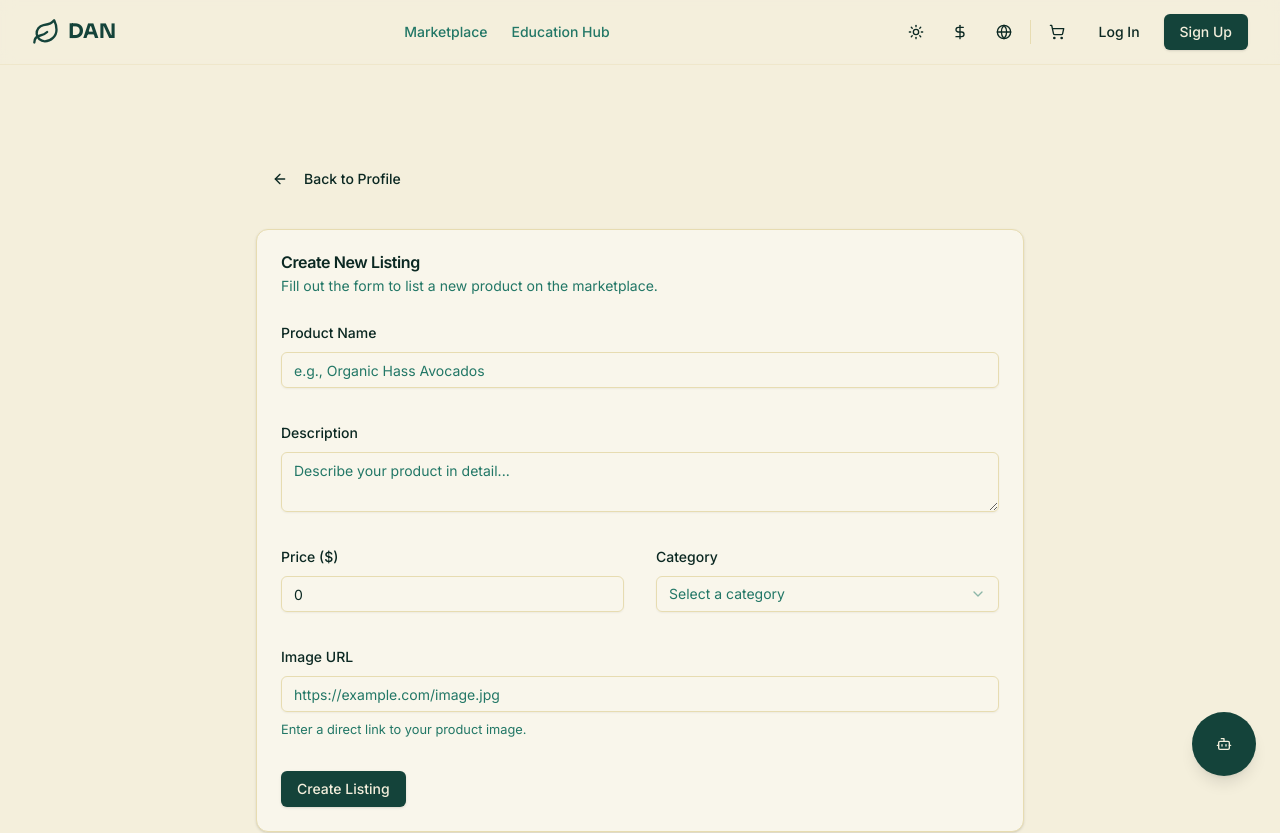
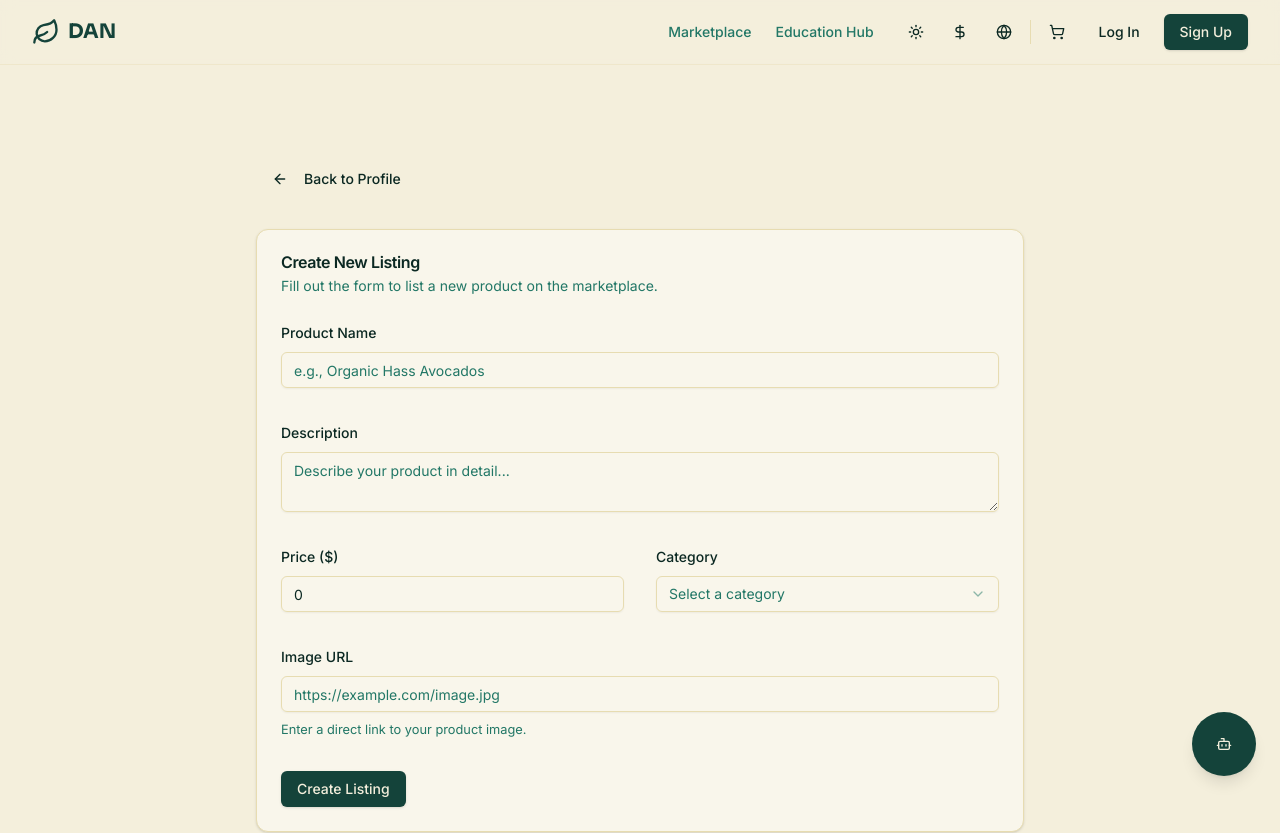
Before and after one commit to wiredan/digita, a React (Vite) app: page /profile/listings/new in a window 1280 px wide. Shown: the top 833 px of the page. Built offline with nearby package versions, Linux system fonts and the light colour scheme.

Commit message:
fix(navbar): Correct responsive layout for selectors
- Grouped desktop navigation and action icons to resolve flexbox visibility issue.
- Verified component and state logic is correct.
- Fixed unrelated TypeScript errors in ProductEditPage.

```diff
--- a/src/components/layout/Navbar.tsx
+++ b/src/components/layout/Navbar.tsx
@@ -79,7 +79,8 @@ export function Navbar() {
             <Leaf className="h-7 w-7 text-primary" />
             <span className="text-xl font-bold font-display text-primary">DAN</span>
           </Link>
-          <nav className="hidden md:flex items-center space-x-6 text-sm font-medium">
+          <div className="hidden md:flex items-center gap-6">
+            <nav className="flex items-center space-x-6 text-sm font-medium">
               {navLinks.map((link) =>
               <NavLink
                 key={link.to}
@@ -91,7 +92,7 @@ export function Navbar() {
                 </NavLink>
               )}
             </nav>
-          <div className="hidden md:flex items-center gap-2">
+            <div className="flex items-center gap-2">
               <ThemeToggle className="h-9 w-9" />
               <DropdownMenu>
                 <DropdownMenuTrigger asChild>
@@ -133,6 +134,7 @@ export function Navbar() {
                   </Button>
                 </>
               }
+            </div>
           </div>
           <div className="md:hidden">
             <Sheet open={isMobileMenuOpen} onOpenChange={setIsMobileMenuOpen}>
--- a/src/pages/ProductEditPage.tsx
+++ b/src/pages/ProductEditPage.tsx
@@ -17,7 +17,7 @@ import type { Product } from '@shared/types';
 const productSchema = z.object({
   name: z.string().min(3, { message: "Product name must be at least 3 characters." }),
   description: z.string().min(10, { message: "Description must be at least 10 characters." }),
-  price: z.coerce.number().positive({ message: "Price must be a positive number." }),
+  price: z.number().positive({ message: "Price must be a positive number." }),
   category: z.string().min(1, { message: "Please select a category." }),
   imageUrl: z.string().url({ message: "Please enter a valid image URL." }),
 });
```
Lines whose indentation alone changed are shown as unchanged.
